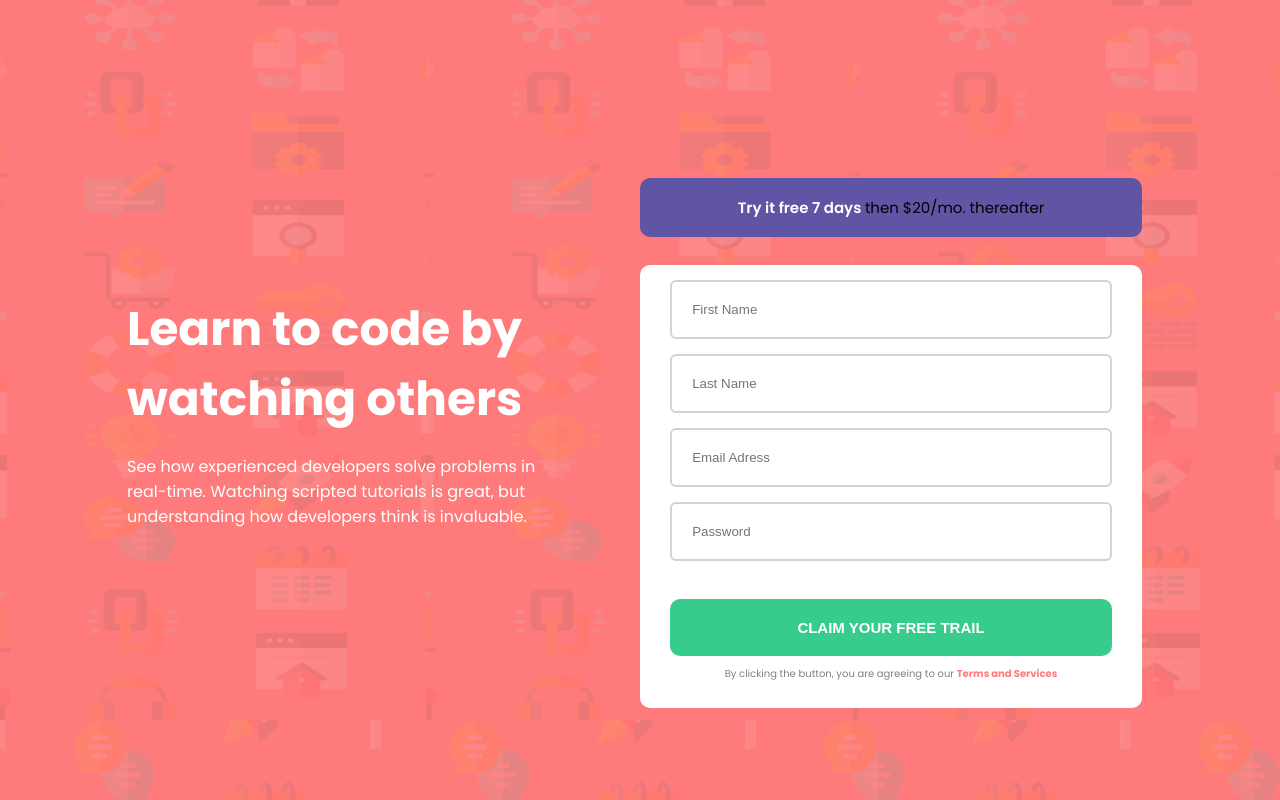
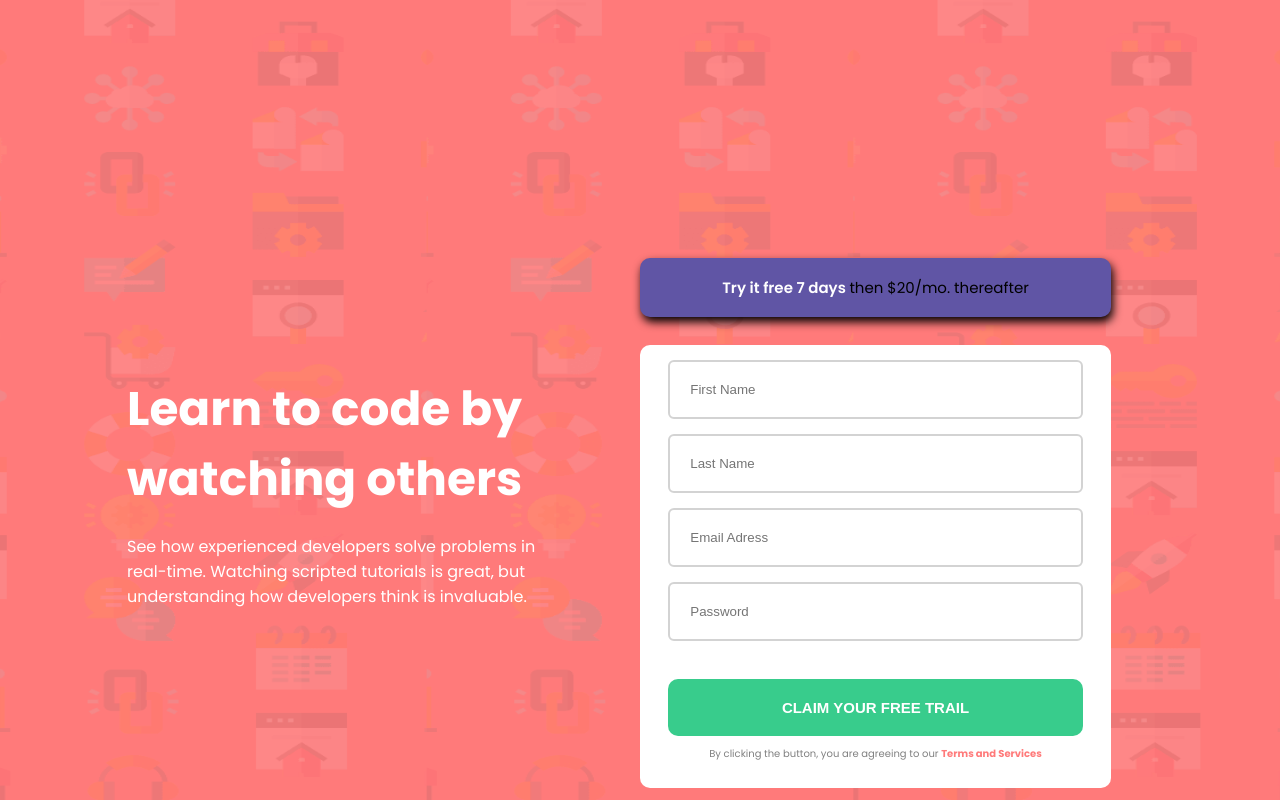
Before and after one commit to Perroclo/Intro-component-with-sign-up-form, a plain HTML site: page index.html in a window 1280 px wide. Drawn offline with Linux system fonts and the light colour scheme.

Commit message:
Add files via upload

```diff
--- a/css/stylesheet.css
+++ b/css/stylesheet.css
@@ -91,6 +91,7 @@ text-align: center;
 padding: 18px;
 font-size: 15px;
 margin-bottom: 25px;
+box-shadow: 2px 5px 10px black;
 
 }
 
@@ -220,11 +221,10 @@ display: block;
         background-repeat: round;
         justify-content: center;
         align-items: center;
-        height: 100vh;
+        height: 100%;
 
 
         }
-
       .formulario{
 
         grid-column-start: 2;
@@ -233,7 +233,6 @@ display: block;
 
 
       .titulos{
-
         grid-row: 1/3;
         align-items: center;
         justify-content: center;
@@ -242,27 +241,23 @@ display: block;
       }
 
       .letrero{
+        margin-bottom: 0px;
+        margin-right: 140px;
 
-        margin-bottom: 0px;
-        margin-right: 109px;
 
       }
 
       .aprender{
-
         font-size: 47px;
         text-align: start;
-
       }
 
       .experiencias{
-
         text-align: start;
       }
 
     .formulario{
-
-        margin-right: 109px;
+        margin-right: 140px;
     }
 
     body{
@@ -270,7 +265,7 @@ display: block;
         display: flex;
         justify-content: center;
         align-items: center;
-        height: 80vh;
+
     }
 
 }
```
